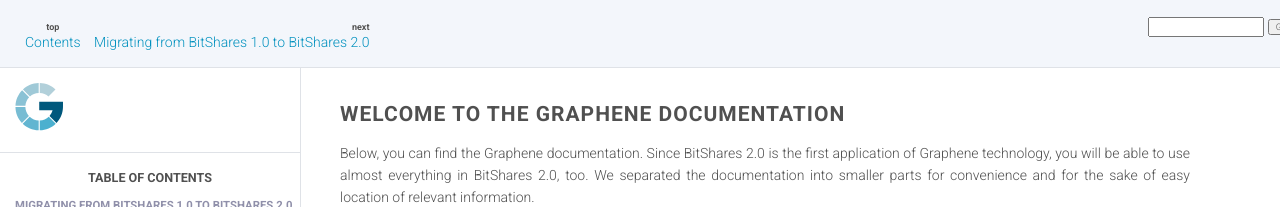
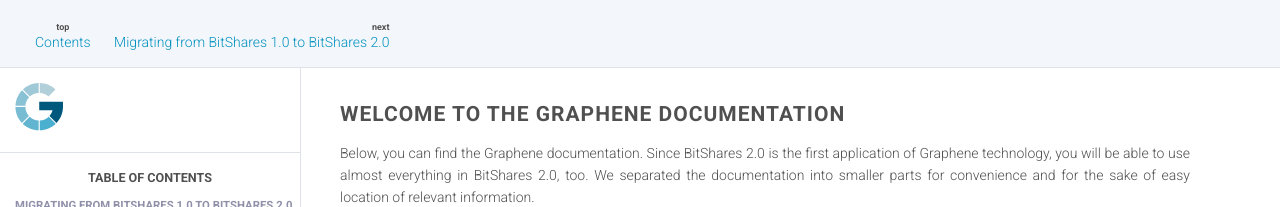
Before and after one commit to bitshares/docs.bitshares.org, a Sphinx documentation site: the page built from source/index.rst, in a window 1280 px wide. Shown: the part 832-1039 px from the top of the page. Built offline with Sphinx 7.4.7, drawn with Linux system fonts in a browser that asks for light colours; the version number could not be read and is left out.

Commit message:
remove non-working search, adept style

```diff
--- a/source/themes/bitshares/layout.html
+++ b/source/themes/bitshares/layout.html
@@ -112,11 +112,13 @@
    <div class='left navlinks'>
     {{ nav() }}
    </div>
-   <div class='right'>
+   <!--
+    <div class='right'>
     {%- block sidebarsearch %}
     {%- include "searchbox.html" %}
     {%- endblock %}
    </div>
+   -->
  </div>
 
  <div class='content-root'>
--- a/source/themes/bitshares/static/style.css
+++ b/source/themes/bitshares/static/style.css
@@ -647,7 +647,7 @@
   text-align: right;
 }
 .header .top {
-  margin: 0px 10px 0px 10px;
+  margin: 0px 20px 0px 20px;
 }
 .header .left {
   float: left;
--- a/source/themes/bitshares/static/style.styl
+++ b/source/themes/bitshares/static/style.styl
@@ -459,7 +459,7 @@
     .next .title
      text-align: right
     .top
-     margin: 0px 10px 0px 10px
+     margin: 0px 20px 0px 20px
 
   .left
     float: left
```
